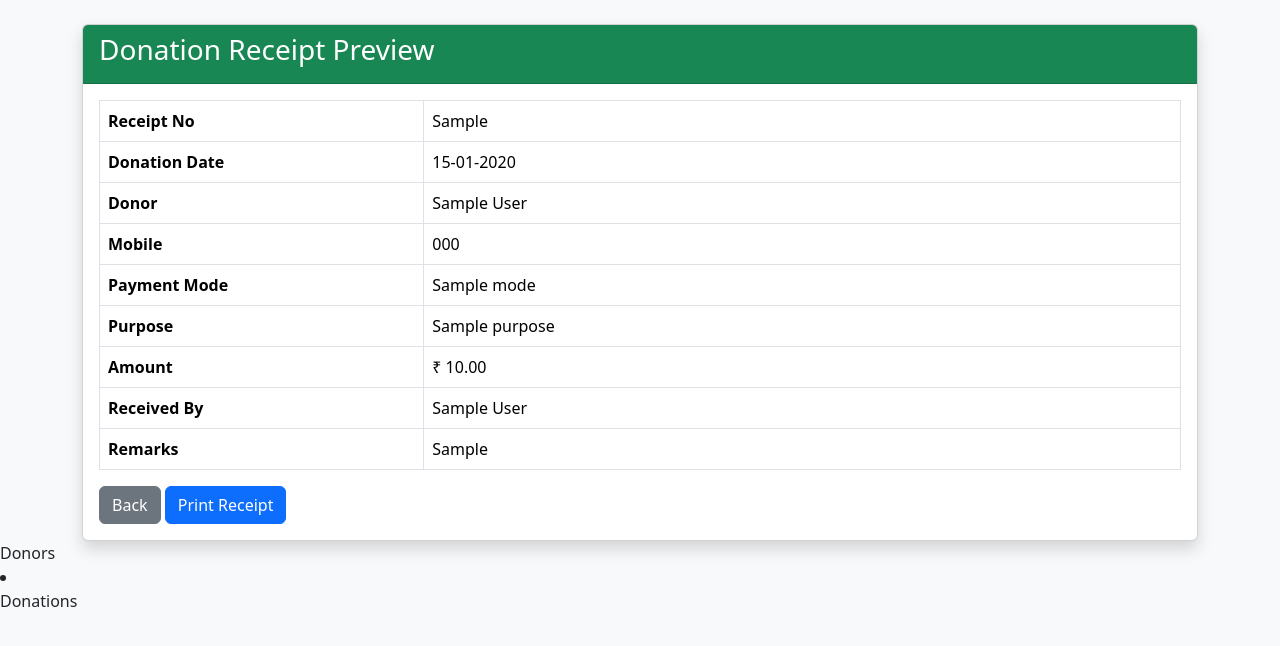
After one commit to kunalbelkar43-cyber/DonorManagementSystem, a Flask app: page /donations/view/1 in a window 1280 px wide. The commit adds this page. Shown: the top 646 px of the page. Run offline with Flask 3, Linux system fonts and the light colour scheme; a user stored in the database is signed in; tables that the repository leaves empty hold one stand-in row (values such as "Sample post").

Commit message:
Phase 4.4 - Donation details and receipt preview

```diff
--- a/app/donations/routes.py
+++ b/app/donations/routes.py
@@ -15,6 +15,7 @@ from flask_login import (
 from app.extensions import db
 from app.donations import donations
 from app.donations.forms import DonationForm
+from app.donations.utils import generate_receipt_number
 
 from app.models.donor import Donor
 from app.models.payment_mode import PaymentMode
@@ -46,19 +47,58 @@ def add_donation():
     ]
 
     if form.validate_on_submit():
+        if (
+            form.payment_mode.data
+            and form.payment_mode.data != 1
+            and not form.transaction_reference.data
+        ):
+            form.transaction_reference.errors.append(
+        "Transaction Reference is required for non-cash payments."
+    )
 
-        flash(
-            "Donation form validated successfully.",
-            "success"
-        )
+        donation = Donation(
+        receipt_no=generate_receipt_number(),
+        donor_id=form.donor.data,
+        donation_date=form.donation_date.data,
+        amount=form.amount.data,
+        payment_mode_id=form.payment_mode.data,
+        purpose_id=form.purpose.data,
+        transaction_reference=form.transaction_reference.data,
+        remarks=form.remarks.data,
+        received_by=current_user.id
+    )
 
-        return redirect(
-            url_for("donations.list_donations")
-        )
+    db.session.add(donation)
+    db.session.commit()
 
-    form.donation_date.data = date.today()
+    flash("Donation recorded successfully.", "success")
+
+    return redirect(
+    url_for(
+        "donations.view_donation",
+        donation_id=donation.id
+    )
+)
+
+@donations.route("/")
+@login_required
+def list_donations():
+
+    donations = Donation.query.order_by(
+        Donation.id.desc()
+    ).all()
 
     return render_template(
-        "donations/add.html",
-        form=form
+        "donations/list.html",
+        donations=donations
     )
+@donations.route("/view/<int:donation_id>")
+@login_required
+def view_donation(donation_id):
+
+    donation = Donation.query.get_or_404(donation_id)
+
+    return render_template(
+        "donations/view.html",
+        donation=donation
+    )
--- /dev/null
+++ b/app/templates/donations/view.html
@@ -0,0 +1,92 @@
+{% extends "base.html" %}
+
+{% block title %}Donation Details{% endblock %}
+
+{% block content %}
+
+<div class="container mt-4">
+
+<div class="card shadow">
+
+<div class="card-header bg-success text-white">
+
+<h3>Donation Receipt Preview</h3>
+
+</div>
+
+<div class="card-body">
+
+<table class="table table-bordered">
+
+<tr>
+<th width="30%">Receipt No</th>
+<td>{{ donation.receipt_no }}</td>
+</tr>
+
+<tr>
+<th>Donation Date</th>
+<td>{{ donation.donation_date.strftime('%d-%m-%Y') }}</td>
+</tr>
+
+<tr>
+<th>Donor</th>
+<td>{{ donation.donor.full_name }}</td>
+</tr>
+
+<tr>
+<th>Mobile</th>
+<td>{{ donation.donor.mobile }}</td>
+</tr>
+
+<tr>
+<th>Payment Mode</th>
+<td>{{ donation.payment_mode.name }}</td>
+</tr>
+
+<tr>
+<th>Purpose</th>
+<td>{{ donation.purpose.name }}</td>
+</tr>
+
+<tr>
+<th>Amount</th>
+<td>₹ {{ "%.2f"|format(donation.amount) }}</td>
+</tr>
+
+<tr>
+<th>Received By</th>
+<td>{{ donation.receiver.full_name }}</td>
+</tr>
+
+<tr>
+<th>Remarks</th>
+<td>{{ donation.remarks or "-" }}</td>
+</tr>
+
+</table>
+
+<div class="mt-3">
+
+<a href="{{ url_for('donations.list_donations') }}"
+   class="btn btn-secondary">
+
+Back
+
+</a>
+
+<a href="#"
+   class="btn btn-primary">
+
+Print Receipt
+
+</a>
+
+</div>
+
+</div>
+
+</div>
+
+</div>
+
+{% endblock %}
```
Also changed, not shown: app/donations/utils.py (added, +18 -0 lines), app/models/donation.py (+30 -14 lines), app/templates/donations/list.html (+72 -10 lines), migrations/versions/5a3ac697840a_update_donation_model.py (added, +48 -0 lines).
